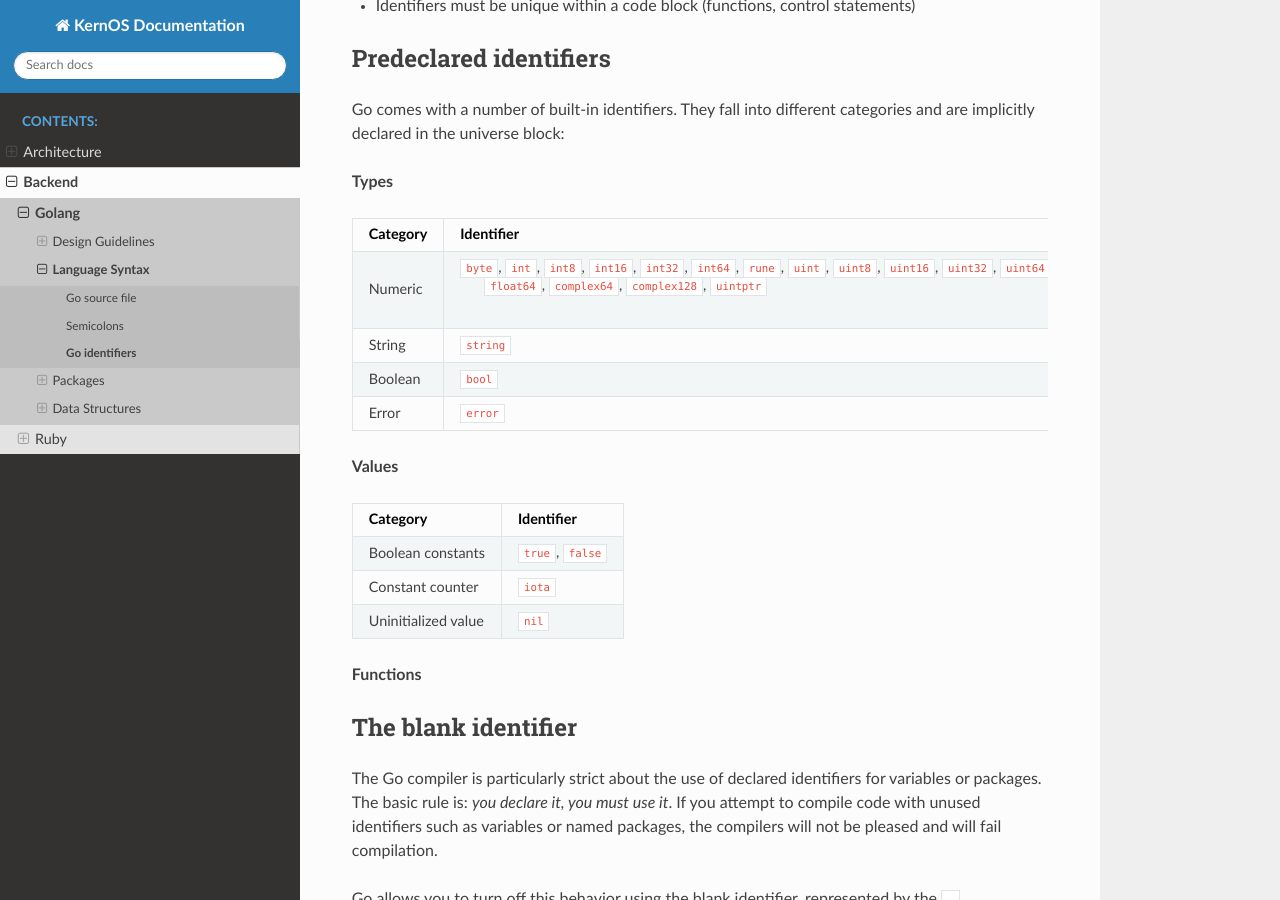
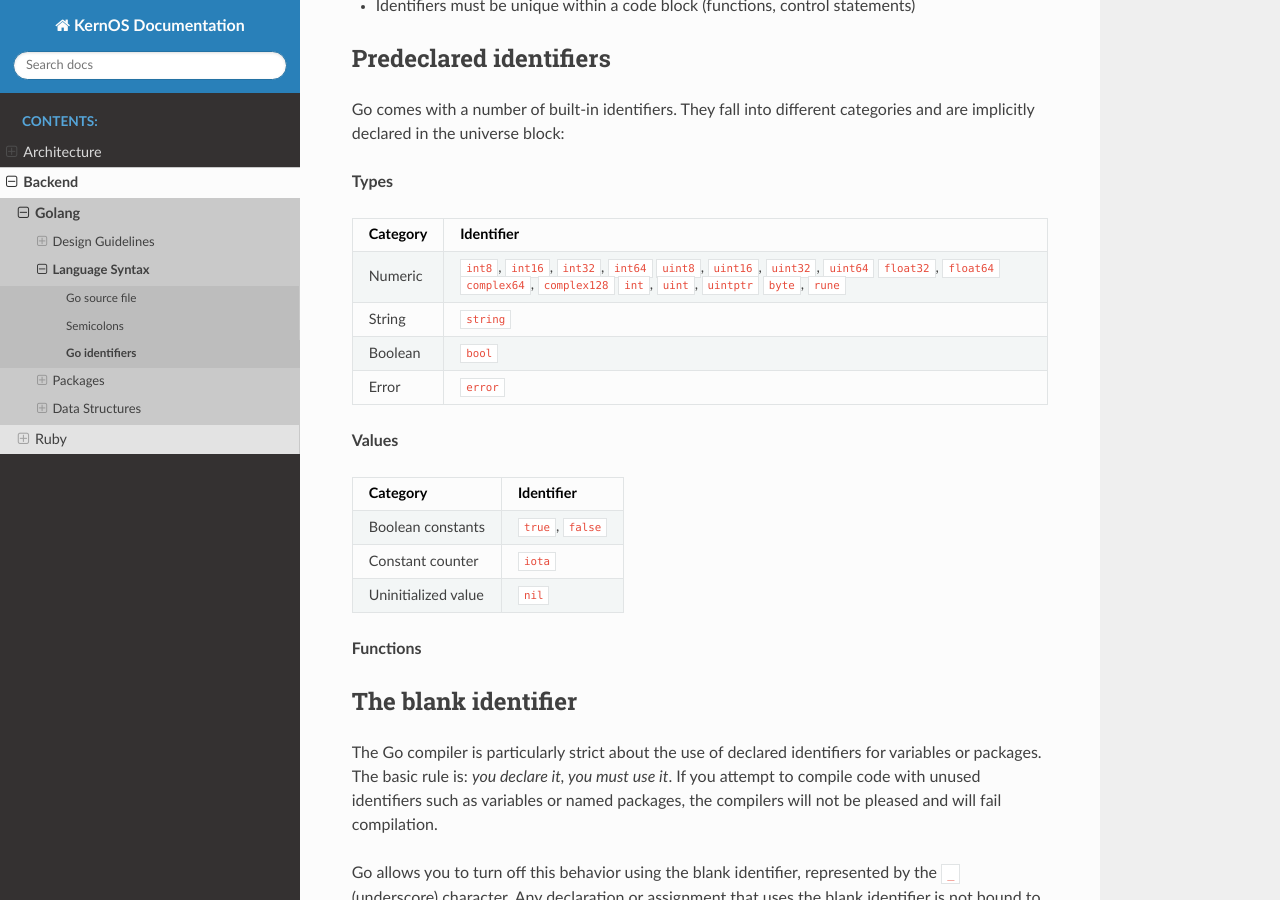
Before and after one commit to kernoslabs/documentation, a Sphinx documentation site: the page built from technology/source/backend/golang/language_syntax/identifiers.rst, in a window 1280 px wide and 900 px high, scrolled down 554 px. Built offline with Sphinx 7.4.7 and the Read the Docs theme 2.0.0, drawn with Linux system fonts in a browser that asks for light colours; pages that are not in the unit, such as notebooks, are missing from menus.

Commit message:
Modified Types table

```diff
--- a/technology/source/backend/golang/language_syntax/identifiers.rst
+++ b/technology/source/backend/golang/language_syntax/identifiers.rst
@@ -26,19 +26,22 @@ Go comes with a number of built-in identifiers. They fall into different categor
 
 **Types**
 
-+--------------+------------------------------------------------------------------------+
-| Category     | Identifier                                                             |
-+==============+========================================================================+
-|              | ``byte``, ``int``, ``int8``, ``int16``, ``int32``, ``int64``, ``rune``,|
-| Numeric      | ``uint``, ``uint8``, ``uint16``, ``uint32``, ``uint64``, ``float32``,  |
-|              |  ``float64``, ``complex64``, ``complex128``, ``uintptr``               |
-+--------------+------------------------------------------------------------------------+
-| String       | ``string``                                                             |
-+--------------+------------------------------------------------------------------------+
-| Boolean      | ``bool``                                                               |
-+--------------+------------------------------------------------------------------------+
-| Error        | ``error``                                                              |
-+--------------+------------------------------------------------------------------------+
++--------------+------------------------------------------------+
+| Category     | Identifier                                     |
++==============+================================================+
+|              | ``int8``, ``int16``, ``int32``, ``int64``      |
+|              | ``uint8``, ``uint16``, ``uint32``, ``uint64``  |
+| Numeric      | ``float32``, ``float64``                       |
+|              | ``complex64``, ``complex128``                  |
+|              | ``int``, ``uint``, ``uintptr``                 |
+|              | ``byte``, ``rune``                             |
++--------------+------------------------------------------------+
+| String       | ``string``                                     |
++--------------+------------------------------------------------+
+| Boolean      | ``bool``                                       |
++--------------+------------------------------------------------+
+| Error        | ``error``                                      |
++--------------+------------------------------------------------+
 
 **Values**
 
```
